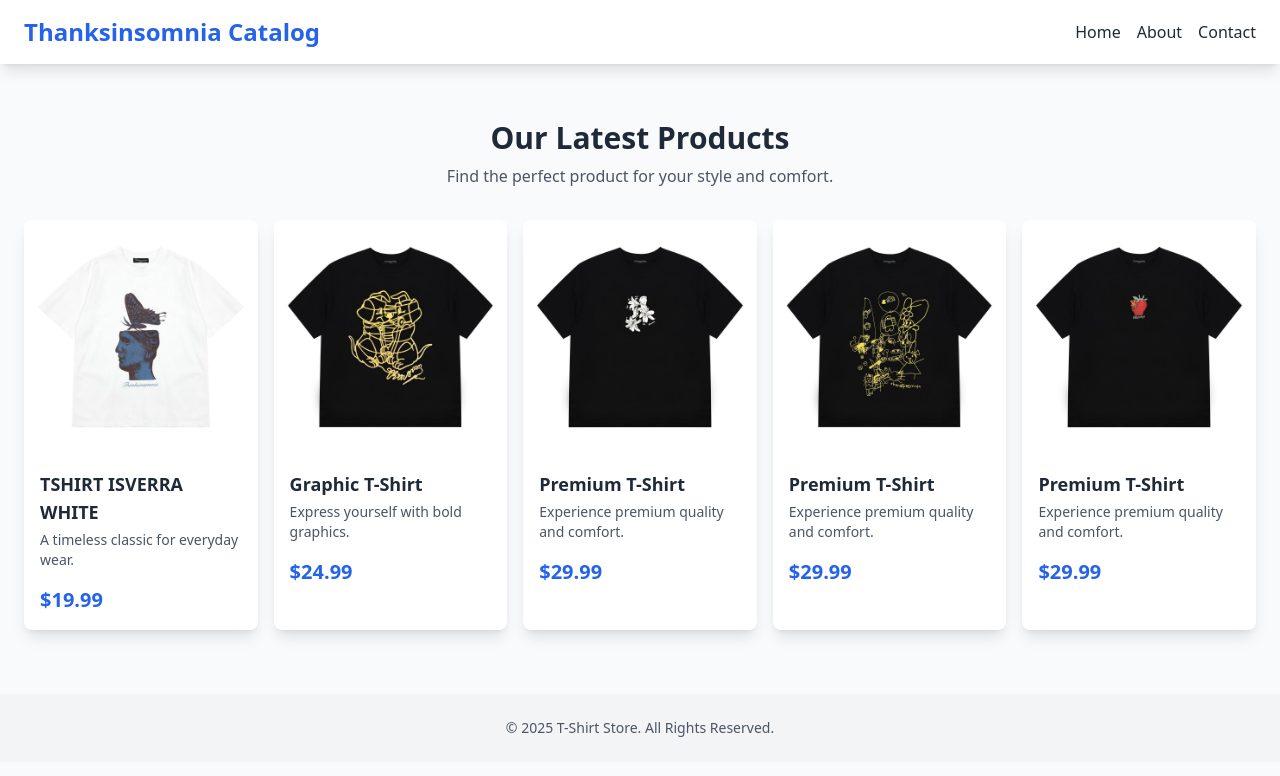
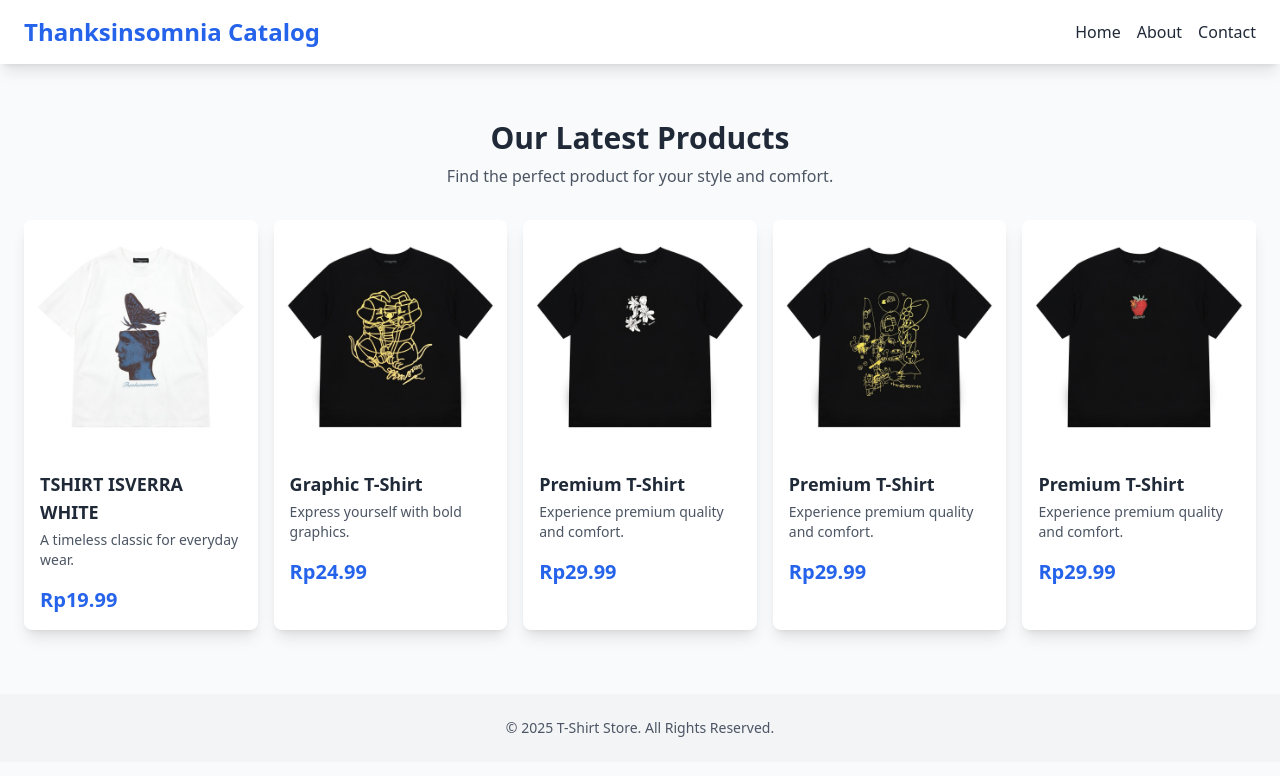
Before and after one commit to ziiapayaa/wave2east, a Next.js app: page / in a window 1280 px wide. Shown: the top 776 px of the page. Built offline with nearby package versions, Linux system fonts and the light colour scheme.

Commit message:
Fariz: Menambahkan kelas untuk satuan product price nya. Disini kita menggunakan Rp.

```diff
--- a/app/page.tsx
+++ b/app/page.tsx
@@ -25,7 +25,7 @@
               <h3 className="text-lg font-semibold text-gray-800">{product.name}</h3>
               <p className="text-gray-600 text-sm mt-1">{product.description}</p>
               <div className="mt-4 flex justify-between items-center">
-                <span className="text-xl font-bold text-blue-600">${product.price}</span>
+                <span className="text-xl font-bold text-blue-600">Rp{product.price}</span>
               </div>
             </div>
           </div>
```
Also changed, not shown: 1 other file (tests, documents, lock files or other folders).
